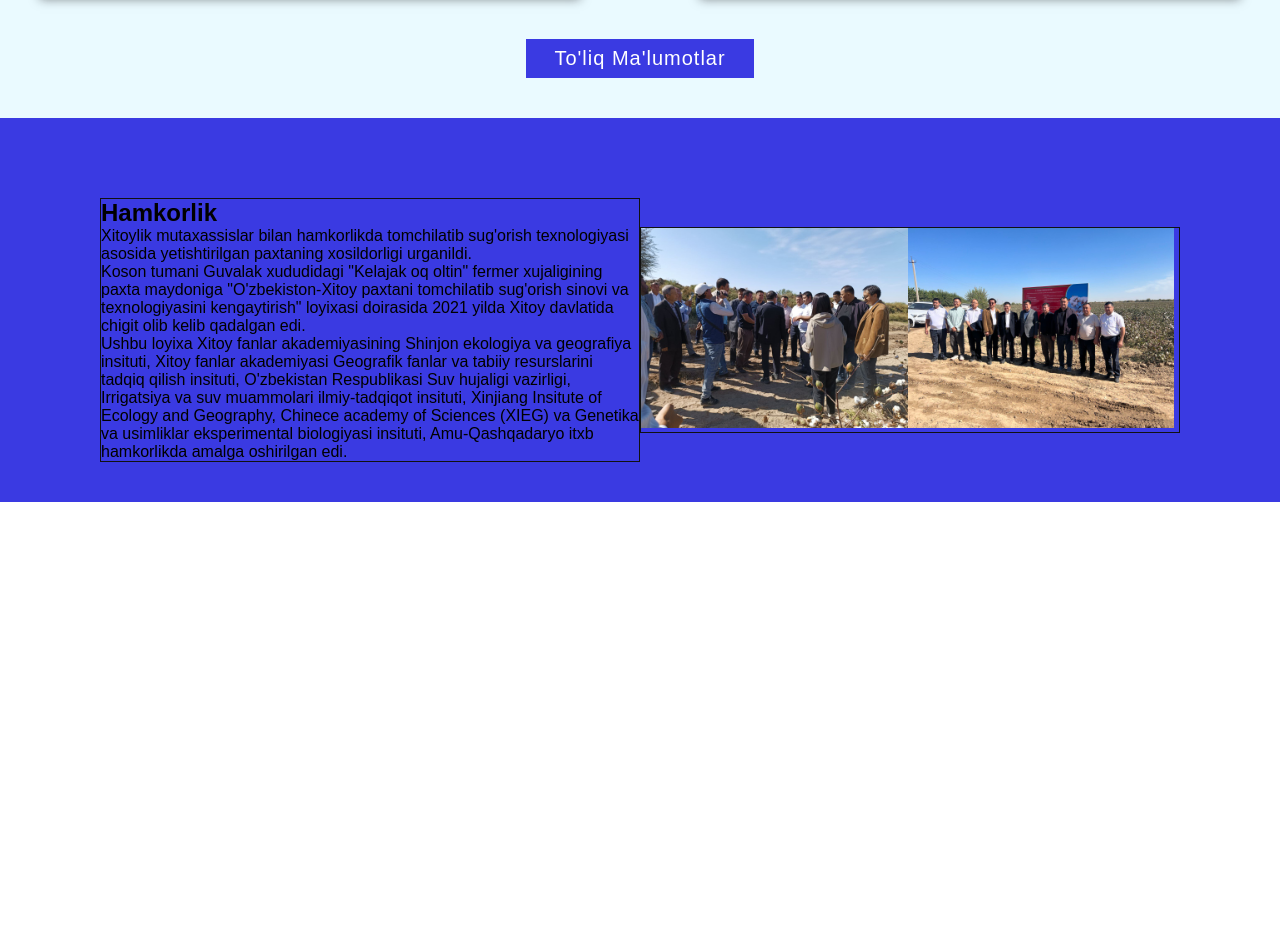
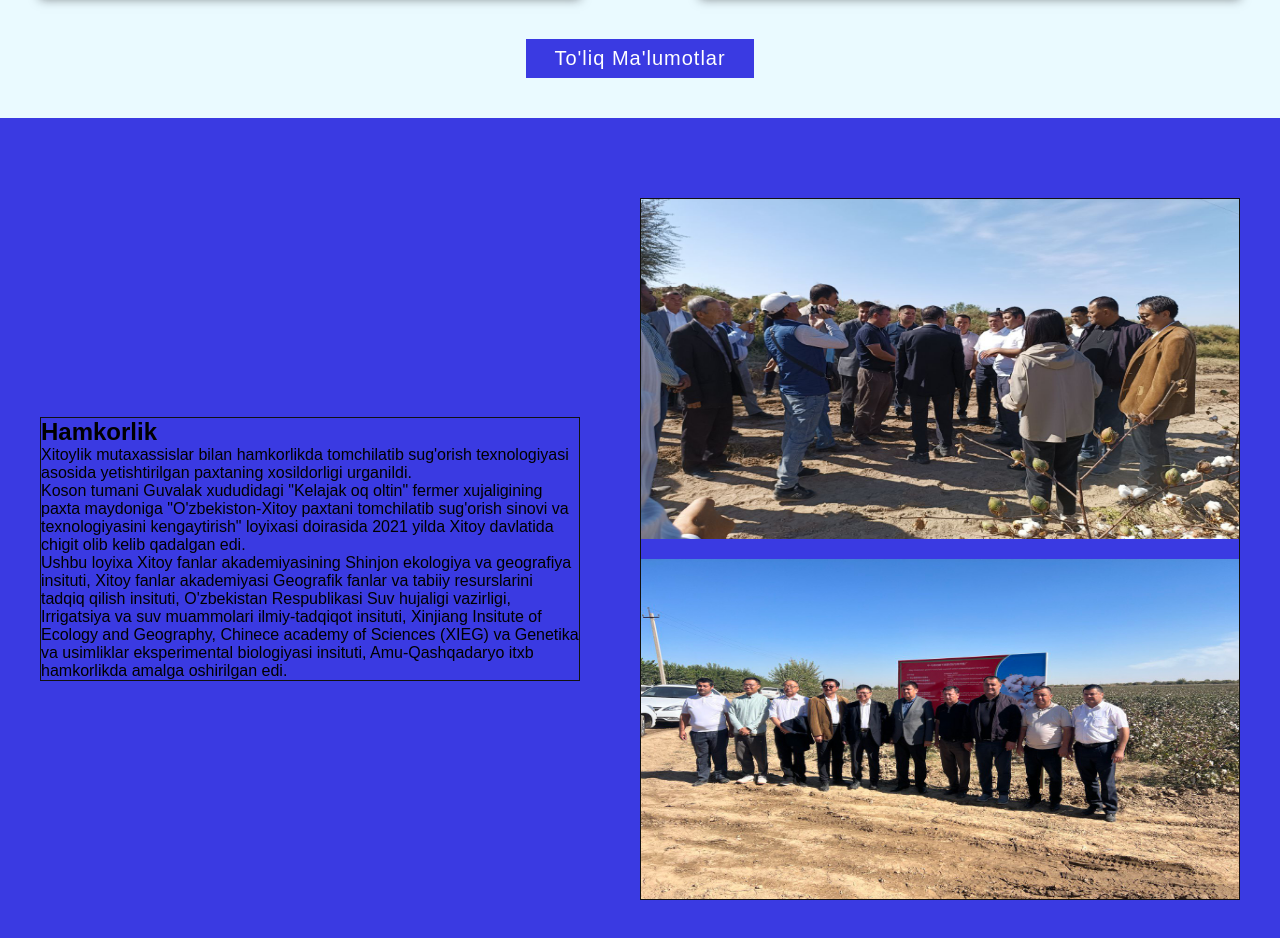
Before and after one commit to YusufjonAbdumajidov/YakGuz, a React (Create React App) app: page / in a window 1280 px wide. Shown: the part 1410-2348 px from the top of the page. Before the commit the page ends 1912 px from the top, so only its background shows below. Built offline with nearby package versions, Linux system fonts and the light colour scheme.

Commit message:
new design changes

```diff
--- a/src/styles/hamkorlik.scss
+++ b/src/styles/hamkorlik.scss
@@ -1,7 +1,7 @@
 .hamkorlik{
     display: flex;
     align-items: center;
-    justify-content: center;
+    justify-content: space-between;
     padding: 80px 40px 40px 40px ;
     background-color: rgb(58, 58, 226);
     section{
@@ -10,10 +10,16 @@
             width: 45%;
         }
         &:nth-child(2){
-            width: 45%;
+            width: 50%;
+            display: flex;
+            flex-direction: column;
+            img{
+                height: 340px;
+                &:nth-child(1){
+                    margin-bottom: 20px;
+                }
+            }
         }
     }
-    img{
-        height: 200px;
-    }
+
 }
```
